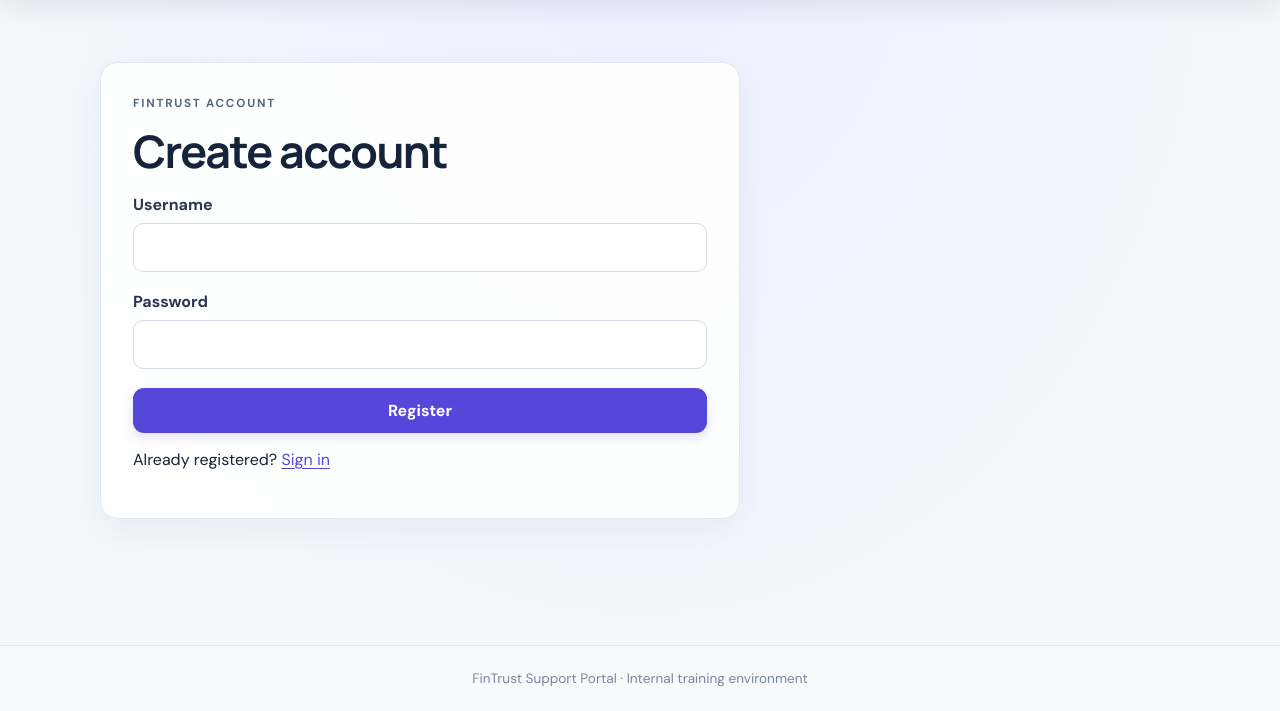
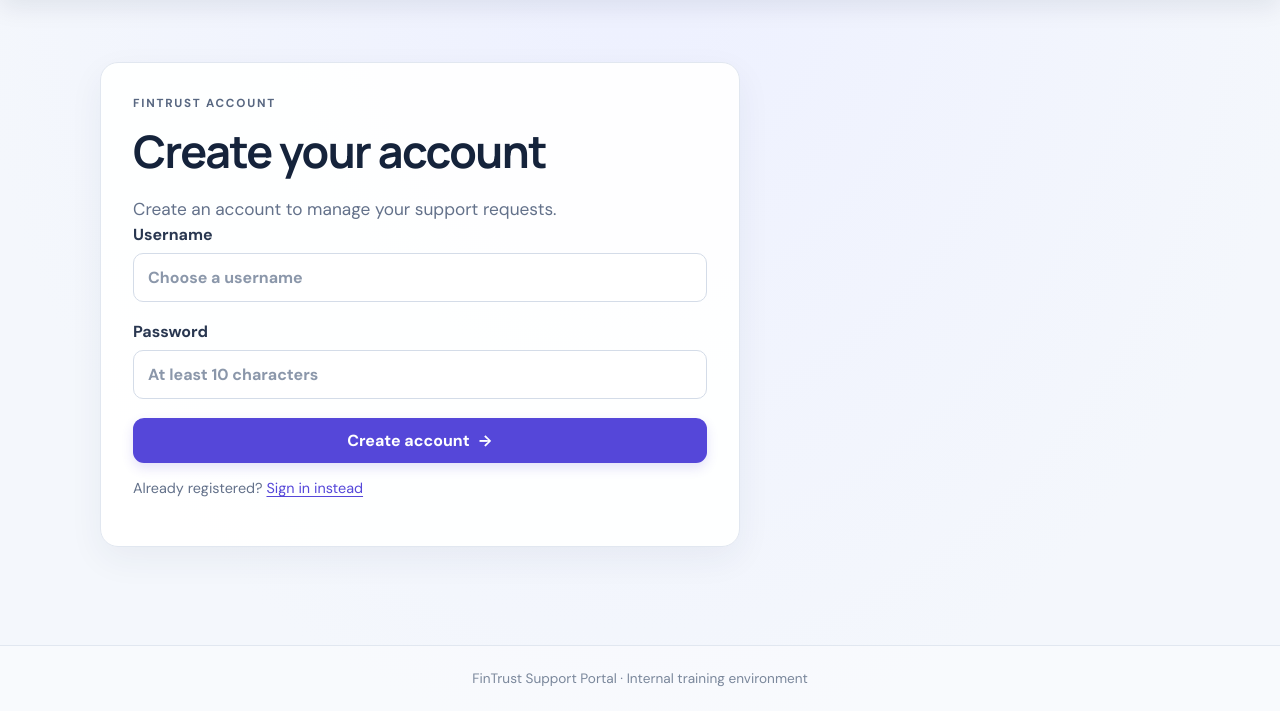
Before and after one commit to gowthamsai117/LedgerLeak, a Flask app: page /register in a window 1280 px wide. Shown: the part 89-800 px from the top of the page. Run offline with Flask 3, Linux system fonts and the light colour scheme.

Commit message:
Improve sign-in and registration forms

```diff
--- a/app/templates/login.html
+++ b/app/templates/login.html
@@ -1,7 +1,19 @@
-{% extends "base.html" %}{% block title %}Account | LedgerLeak{% endblock %}{% block content %}
-<section class="form-card"><p class="eyebrow">FINTRUST ACCOUNT</p><h1>{{ 'Create account' if mode == 'register' else 'Welcome back' }}</h1>
-<form method="post"><label>Username<input name="username" required minlength="3" autocomplete="username"></label>
-<label>Password<input type="password" name="password" required {% if mode == 'register' %}minlength="10"{% endif %} autocomplete="{{ 'new-password' if mode == 'register' else 'current-password' }}"></label>
-<button class="button" type="submit">{{ 'Register' if mode == 'register' else 'Sign in' }}</button></form>
-<p>{% if mode == 'register' %}Already registered? <a href="/login">Sign in</a>{% else %}New to FinTrust? <a href="/register">Create an account</a>{% endif %}</p></section>
+{% extends "base.html" %}
+{% block title %}{{ 'Create account' if mode == 'register' else 'Sign in' }} | LedgerLeak{% endblock %}
+{% block content %}
+<section class="form-card">
+  <p class="eyebrow">FinTrust account</p>
+  <h1>{{ 'Create your account' if mode == 'register' else 'Welcome back' }}</h1>
+  <p class="lead">{{ 'Create an account to manage your support requests.' if mode == 'register' else 'Sign in to continue to your support workspace.' }}</p>
+  <form method="post">
+    <label for="username">Username
+      <input id="username" name="username" required minlength="3" autocomplete="username" placeholder="Choose a username">
+    </label>
+    <label for="password">Password
+      <input id="password" type="password" name="password" required {% if mode == 'register' %}minlength="10"{% endif %} autocomplete="{{ 'new-password' if mode == 'register' else 'current-password' }}" placeholder="{{ 'At least 10 characters' if mode == 'register' else 'Enter your password' }}">
+    </label>
+    <button class="button" type="submit">{{ 'Create account' if mode == 'register' else 'Sign in' }} <span aria-hidden="true">→</span></button>
+  </form>
+  <p class="tool-note">{% if mode == 'register' %}Already registered? <a href="/login">Sign in instead</a>{% else %}New to FinTrust? <a href="/register">Create an account</a>{% endif %}</p>
+</section>
 {% endblock %}
```
